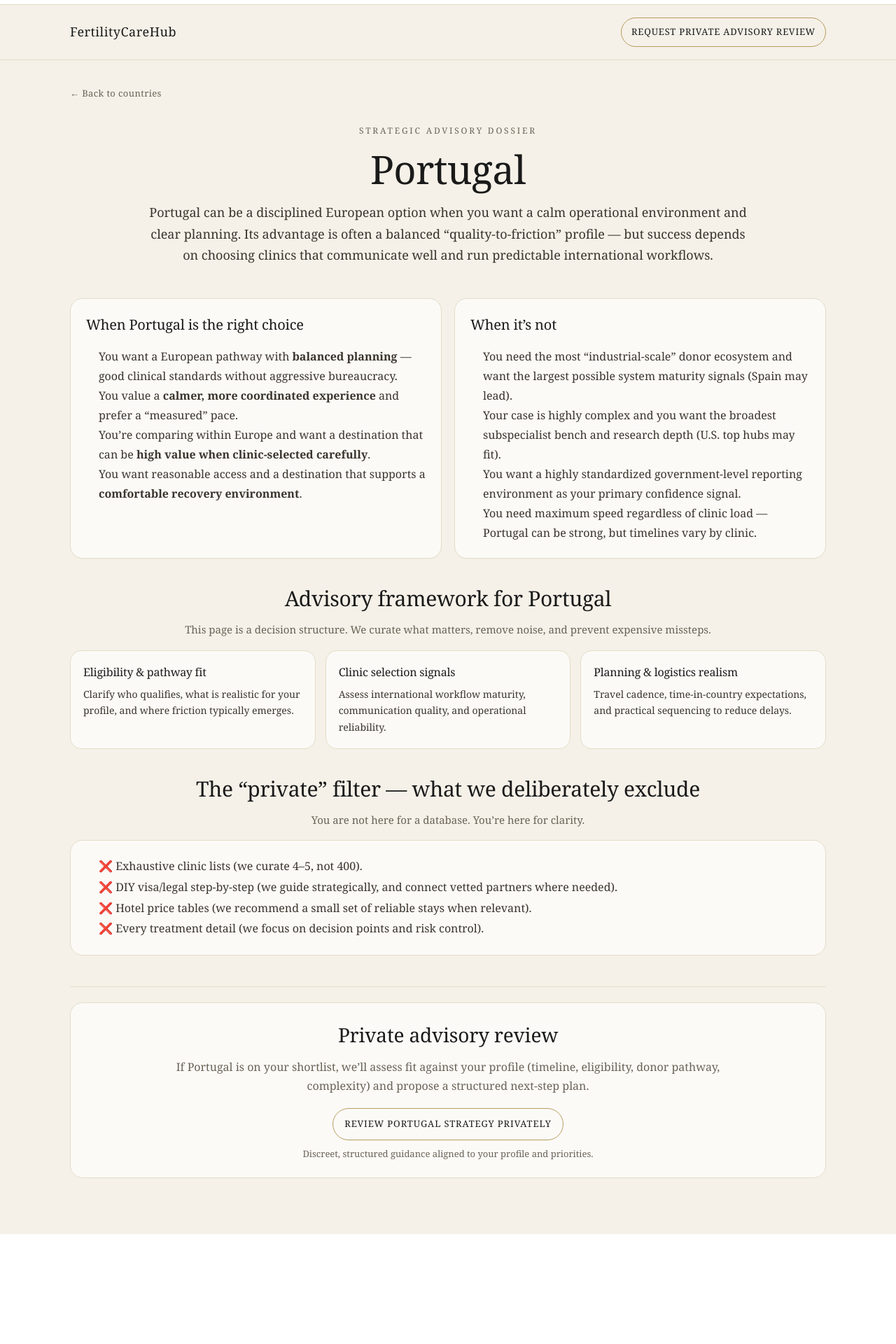
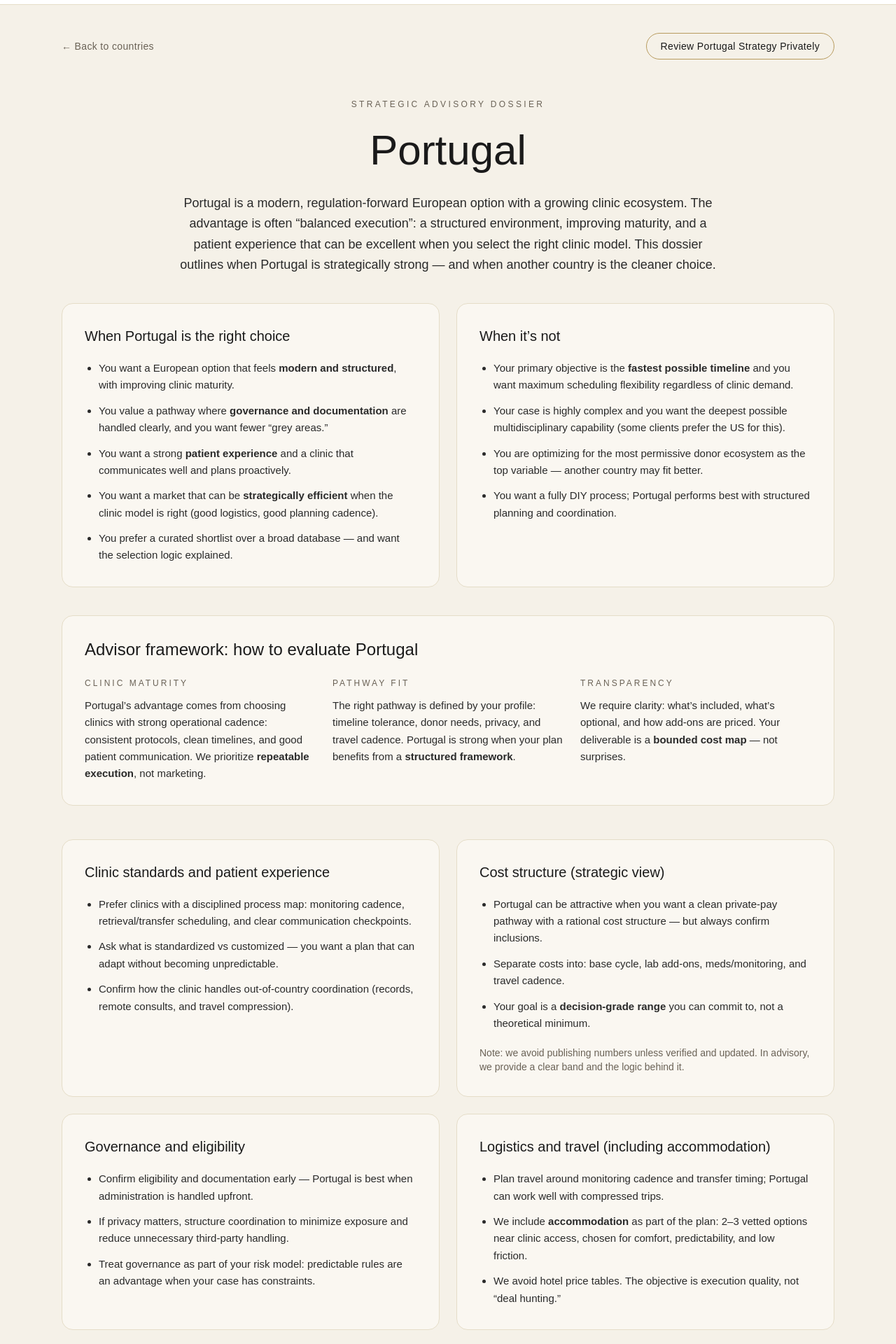
Before and after one commit to fmeliteintl-collab/fertilitycarehub-web, a Next.js app: page /countries/portugal in a window 1280 px wide. Shown: the part 80-2000 px from the top of the page at 70% size. Before the commit the page ends 1843 px from the top, so only its background shows below. Built offline with nearby package versions, Linux system fonts and the light colour scheme.

Commit message:
Build Portugal dossier

```diff
--- a/app/countries/portugal/page.tsx
+++ b/app/countries/portugal/page.tsx
@@ -1,362 +1,247 @@
 import Link from "next/link";
 
-export default function PortugalDossierPage() {
-  const COUNTRY = "Portugal";
-  const SLUG = "portugal";
-
-  const PAGE_BG = "#F5F1E8";
-  const INK = "#1A1A1A";
-  const MUTED = "#6A6256";
-  const GOLD = "#B89B5E";
-  const BORDER = "#E5DDC8";
-  const CARD_BG = "#FBFAF7";
-
+export default function PortugalPage() {
   return (
-    <main
-      style={{
-        background: PAGE_BG,
-        color: INK,
-        minHeight: "100vh",
-        fontFamily:
-          'ui-serif, Georgia, Cambria, "Times New Roman", Times, serif',
-      }}
-    >
-      {/* Header */}
-      <header
-        style={{
-          width: "100%",
-          borderBottom: `1px solid ${BORDER}`,
-          background: PAGE_BG,
-        }}
-      >
-        <div
-          style={{
-            maxWidth: 1120,
-            margin: "0 auto",
-            padding: "18px 20px",
-            display: "flex",
-            alignItems: "center",
-            justifyContent: "space-between",
-            gap: 16,
-          }}
-        >
+    <main className="min-h-screen bg-[#F5F1E8] text-[#1A1A1A]">
+      {/* Top utility bar */}
+      <div className="max-w-6xl mx-auto px-6 pt-10">
+        <div className="flex items-center justify-between">
           <Link
             href="/countries"
-            style={{
-              textDecoration: "none",
-              color: INK,
-              fontSize: 18,
-              letterSpacing: 0.5,
-            }}
+            className="text-sm tracking-wide text-[#6A6256] hover:text-[#1A1A1A]"
           >
-            FertilityCareHub
+            ← Back to countries
           </Link>
 
           <Link
-            href={`/countries/${SLUG}#consultation`}
-            style={{
-              textDecoration: "none",
-              border: `1px solid ${GOLD}`,
-              color: INK,
-              padding: "10px 14px",
-              borderRadius: 999,
-              fontSize: 13,
-              letterSpacing: 0.8,
-              textTransform: "uppercase",
-              whiteSpace: "nowrap",
-              background: "transparent",
-            }}
+            href="/consultation"
+            className="inline-flex items-center justify-center rounded-full border border-[#B89B5E] px-5 py-2 text-sm tracking-wide text-[#1A1A1A] hover:bg-[#F0E7D6]"
           >
-            Request Private Advisory Review
+            Review Portugal Strategy Privately
           </Link>
         </div>
-      </header>
+      </div>
 
-      {/* Body */}
-      <div style={{ maxWidth: 1120, margin: "0 auto", padding: "28px 20px 80px" }}>
-        {/* Back link */}
-        <div style={{ marginTop: 6 }}>
-          <Link
-            href="/countries"
-            style={{
-              textDecoration: "none",
-              color: MUTED,
-              fontSize: 13,
-              letterSpacing: 0.4,
-            }}
-          >
-            ← Back to countries
-          </Link>
-        </div>
-
-        {/* Hero */}
-        <section style={{ paddingTop: 34, paddingBottom: 28, textAlign: "center" }}>
-          <div
-            style={{
-              fontSize: 12,
-              letterSpacing: 2.8,
-              textTransform: "uppercase",
-              color: MUTED,
-              marginBottom: 16,
-            }}
-          >
-            Strategic advisory dossier
+      {/* Hero */}
+      <section className="max-w-6xl mx-auto px-6 pt-14 pb-10">
+        <div className="text-center">
+          <div className="text-xs tracking-[0.28em] text-[#6A6256]">
+            STRATEGIC ADVISORY DOSSIER
           </div>
 
-          <h1
-            style={{
-              margin: 0,
-              fontSize: 56,
-              lineHeight: 1.05,
-              letterSpacing: -0.6,
-            }}
-          >
-            {COUNTRY}
+          <h1 className="mt-5 text-5xl md:text-6xl leading-tight font-medium">
+            Portugal
           </h1>
 
-          <p
-            style={{
-              margin: "18px auto 0",
-              maxWidth: 860,
-              fontSize: 18,
-              lineHeight: 1.7,
-              color: "#3A342C",
-            }}
-          >
-            Portugal can be a disciplined European option when you want a calm operational
-            environment and clear planning. Its advantage is often a balanced “quality-to-friction”
-            profile — but success depends on choosing clinics that communicate well and run
-            predictable international workflows.
+          <p className="mt-6 max-w-3xl mx-auto text-lg leading-relaxed text-[#2A2A2A]">
+            Portugal is a modern, regulation-forward European option with a growing clinic ecosystem.
+            The advantage is often “balanced execution”: a structured environment, improving maturity,
+            and a patient experience that can be excellent when you select the right clinic model.
+            This dossier outlines when Portugal is strategically strong — and when another country is
+            the cleaner choice.
           </p>
-        </section>
+        </div>
+      </section>
 
-        {/* 2-up decision boxes */}
-        <section
-          style={{
-            display: "grid",
-            gridTemplateColumns: "1fr 1fr",
-            gap: 18,
-            marginTop: 18,
-          }}
-        >
-          {/* Right choice */}
-          <div
-            style={{
-              background: CARD_BG,
-              border: `1px solid ${BORDER}`,
-              borderRadius: 18,
-              padding: "22px 22px",
-              boxShadow: "0 1px 0 rgba(0,0,0,0.02)",
-            }}
-          >
-            <h2 style={{ margin: 0, fontSize: 20, letterSpacing: -0.2 }}>
-              When Portugal is the right choice
-            </h2>
-
-            <ul style={{ margin: "16px 0 0", paddingLeft: 18, color: "#3A342C", lineHeight: 1.75 }}>
+      {/* Two-column decision block */}
+      <section className="max-w-6xl mx-auto px-6 pb-10">
+        <div className="grid md:grid-cols-2 gap-6">
+          <div className="rounded-2xl border border-[#E5DDC8] bg-[#FAF7F1] p-8">
+            <h2 className="text-xl font-medium">When Portugal is the right choice</h2>
+            <ul className="mt-5 space-y-3 text-[15px] leading-relaxed text-[#2A2A2A] list-disc pl-5">
               <li>
-                You want a European pathway with <b>balanced planning</b> — good clinical standards without
-                aggressive bureaucracy.
+                You want a European option that feels <strong>modern and structured</strong>, with
+                improving clinic maturity.
               </li>
               <li>
-                You value a <b>calmer, more coordinated experience</b> and prefer a “measured” pace.
+                You value a pathway where <strong>governance and documentation</strong> are handled clearly,
+                and you want fewer “grey areas.”
               </li>
               <li>
-                You’re comparing within Europe and want a destination that can be <b>high value when clinic-selected carefully</b>.
+                You want a strong <strong>patient experience</strong> and a clinic that communicates well and
+                plans proactively.
               </li>
               <li>
-                You want reasonable access and a destination that supports a <b>comfortable recovery environment</b>.
+                You want a market that can be <strong>strategically efficient</strong> when the clinic model is right
+                (good logistics, good planning cadence).
+              </li>
+              <li>
+                You prefer a curated shortlist over a broad database — and want the selection logic explained.
               </li>
             </ul>
           </div>
 
-          {/* Not */}
-          <div
-            style={{
-              background: CARD_BG,
-              border: `1px solid ${BORDER}`,
-              borderRadius: 18,
-              padding: "22px 22px",
-              boxShadow: "0 1px 0 rgba(0,0,0,0.02)",
-            }}
-          >
-            <h2 style={{ margin: 0, fontSize: 20, letterSpacing: -0.2 }}>When it’s not</h2>
-
-            <ul style={{ margin: "16px 0 0", paddingLeft: 18, color: "#3A342C", lineHeight: 1.75 }}>
+          <div className="rounded-2xl border border-[#E5DDC8] bg-[#FAF7F1] p-8">
+            <h2 className="text-xl font-medium">When it’s not</h2>
+            <ul className="mt-5 space-y-3 text-[15px] leading-relaxed text-[#2A2A2A] list-disc pl-5">
               <li>
-                You need the most “industrial-scale” donor ecosystem and want the largest possible system maturity signals (Spain may lead).
+                Your primary objective is the <strong>fastest possible timeline</strong> and you want maximum scheduling
+                flexibility regardless of clinic demand.
               </li>
               <li>
-                Your case is highly complex and you want the broadest subspecialist bench and research depth (U.S. top hubs may fit).
+                Your case is highly complex and you want the deepest possible multidisciplinary capability
+                (some clients prefer the US for this).
               </li>
               <li>
-                You want a highly standardized government-level reporting environment as your primary confidence signal.
+                You are optimizing for the most permissive donor ecosystem as the top variable — another country may fit better.
               </li>
               <li>
-                You need maximum speed regardless of clinic load — Portugal can be strong, but timelines vary by clinic.
+                You want a fully DIY process; Portugal performs best with structured planning and coordination.
               </li>
             </ul>
           </div>
-        </section>
+        </div>
+      </section>
 
-        {/* Advisory framework */}
-        <section style={{ marginTop: 34 }}>
-          <div style={{ textAlign: "center", marginBottom: 16 }}>
-            <h2 style={{ margin: 0, fontSize: 30, letterSpacing: -0.3 }}>
-              Advisory framework for {COUNTRY}
-            </h2>
-            <p
-              style={{
-                margin: "10px auto 0",
-                maxWidth: 820,
-                color: MUTED,
-                lineHeight: 1.7,
-                fontSize: 15,
-              }}
-            >
-              This page is a decision structure. We curate what matters, remove noise, and
-              prevent expensive missteps.
+      {/* Framework */}
+      <section className="max-w-6xl mx-auto px-6 pb-12">
+        <div className="rounded-2xl border border-[#E5DDC8] bg-[#FAF7F1] p-8">
+          <h2 className="text-2xl font-medium">Advisor framework: how to evaluate Portugal</h2>
+
+          <div className="mt-6 grid md:grid-cols-3 gap-6">
+            <div>
+              <div className="text-xs tracking-[0.25em] text-[#6A6256]">CLINIC MATURITY</div>
+              <p className="mt-3 text-[15px] leading-relaxed text-[#2A2A2A]">
+                Portugal’s advantage comes from choosing clinics with strong operational cadence:
+                consistent protocols, clean timelines, and good patient communication. We prioritize
+                <strong> repeatable execution</strong>, not marketing.
+              </p>
+            </div>
+
+            <div>
+              <div className="text-xs tracking-[0.25em] text-[#6A6256]">PATHWAY FIT</div>
+              <p className="mt-3 text-[15px] leading-relaxed text-[#2A2A2A]">
+                The right pathway is defined by your profile: timeline tolerance, donor needs, privacy,
+                and travel cadence. Portugal is strong when your plan benefits from a <strong>structured framework</strong>.
+              </p>
+            </div>
+
+            <div>
+              <div className="text-xs tracking-[0.25em] text-[#6A6256]">TRANSPARENCY</div>
+              <p className="mt-3 text-[15px] leading-relaxed text-[#2A2A2A]">
+                We require clarity: what’s included, what’s optional, and how add-ons are priced. Your
+                deliverable is a <strong>bounded cost map</strong> — not surprises.
+              </p>
+            </div>
+          </div>
+        </div>
+      </section>
+
+      {/* Core sections */}
+      <section className="max-w-6xl mx-auto px-6 pb-12">
+        <div className="grid md:grid-cols-2 gap-6">
+          <div className="rounded-2xl border border-[#E5DDC8] bg-[#FAF7F1] p-8">
+            <h3 className="text-xl font-medium">Clinic standards and patient experience</h3>
+            <ul className="mt-5 space-y-3 text-[15px] leading-relaxed text-[#2A2A2A] list-disc pl-5">
+              <li>
+                Prefer clinics with a disciplined process map: monitoring cadence, retrieval/transfer scheduling,
+                and clear communication checkpoints.
+              </li>
+              <li>
+                Ask what is standardized vs customized — you want a plan that can adapt without becoming unpredictable.
+              </li>
+              <li>
+                Confirm how the clinic handles out-of-country coordination (records, remote consults, and travel compression).
+              </li>
+            </ul>
+          </div>
+
+          <div className="rounded-2xl border border-[#E5DDC8] bg-[#FAF7F1] p-8">
+            <h3 className="text-xl font-medium">Cost structure (strategic view)</h3>
+            <ul className="mt-5 space-y-3 text-[15px] leading-relaxed text-[#2A2A2A] list-disc pl-5">
+              <li>
+                Portugal can be attractive when you want a clean private-pay pathway with a rational cost structure —
+                but always confirm inclusions.
+              </li>
+              <li>
+                Separate costs into: base cycle, lab add-ons, meds/monitoring, and travel cadence.
+              </li>
+              <li>
+                Your goal is a <strong>decision-grade range</strong> you can commit to, not a theoretical minimum.
+              </li>
+            </ul>
+            <p className="mt-5 text-sm text-[#6A6256]">
+              Note: we avoid publishing numbers unless verified and updated. In advisory, we provide a clear band
+              and the logic behind it.
             </p>
           </div>
 
-          <div
-            style={{
-              display: "grid",
-              gridTemplateColumns: "repeat(3, 1fr)",
-              gap: 14,
-            }}
-          >
-            {[
-              {
-                title: "Eligibility & pathway fit",
-                text: "Clarify who qualifies, what is realistic for your profile, and where friction typically emerges.",
-              },
-              {
-                title: "Clinic selection signals",
-                text: "Assess international workflow maturity, communication quality, and operational reliability.",
-              },
-              {
-                title: "Planning & logistics realism",
-                text: "Travel cadence, time-in-country expectations, and practical sequencing to reduce delays.",
-              },
-            ].map((c) => (
-              <div
-                key={c.title}
-                style={{
-                  background: CARD_BG,
-                  border: `1px solid ${BORDER}`,
-                  borderRadius: 16,
-                  padding: 18,
-                }}
-              >
-                <div style={{ fontSize: 16, marginBottom: 8, letterSpacing: -0.2 }}>{c.title}</div>
-                <div style={{ color: "#3A342C", lineHeight: 1.7, fontSize: 14 }}>{c.text}</div>
-              </div>
-            ))}
-          </div>
-        </section>
-
-        {/* What we exclude */}
-        <section style={{ marginTop: 34 }}>
-          <div style={{ textAlign: "center", marginBottom: 16 }}>
-            <h2 style={{ margin: 0, fontSize: 30, letterSpacing: -0.3 }}>
-              The “private” filter — what we deliberately exclude
-            </h2>
-            <p
-              style={{
-                margin: "10px auto 0",
-                maxWidth: 860,
-                color: MUTED,
-                lineHeight: 1.7,
-                fontSize: 15,
-              }}
-            >
-              You are not here for a database. You’re here for clarity.
-            </p>
+          <div className="rounded-2xl border border-[#E5DDC8] bg-[#FAF7F1] p-8">
+            <h3 className="text-xl font-medium">Governance and eligibility</h3>
+            <ul className="mt-5 space-y-3 text-[15px] leading-relaxed text-[#2A2A2A] list-disc pl-5">
+              <li>
+                Confirm eligibility and documentation early — Portugal is best when administration is handled upfront.
+              </li>
+              <li>
+                If privacy matters, structure coordination to minimize exposure and reduce unnecessary third-party handling.
+              </li>
+              <li>
+                Treat governance as part of your risk model: predictable rules are an advantage when your case has constraints.
+              </li>
+            </ul>
           </div>
 
-          <div
-            style={{
-              background: CARD_BG,
-              border: `1px solid ${BORDER}`,
-              borderRadius: 18,
-              padding: 22,
-            }}
-          >
-            <ul style={{ margin: 0, paddingLeft: 18, color: "#3A342C", lineHeight: 1.85 }}>
-              <li>❌ Exhaustive clinic lists (we curate 4–5, not 400).</li>
-              <li>❌ DIY visa/legal step-by-step (we guide strategically, and connect vetted partners where needed).</li>
-              <li>❌ Hotel price tables (we recommend a small set of reliable stays when relevant).</li>
-              <li>❌ Every treatment detail (we focus on decision points and risk control).</li>
+          <div className="rounded-2xl border border-[#E5DDC8] bg-[#FAF7F1] p-8">
+            <h3 className="text-xl font-medium">Logistics and travel (including accommodation)</h3>
+            <ul className="mt-5 space-y-3 text-[15px] leading-relaxed text-[#2A2A2A] list-disc pl-5">
+              <li>
+                Plan travel around monitoring cadence and transfer timing; Portugal can work well with compressed trips.
+              </li>
+              <li>
+                We include <strong>accommodation</strong> as part of the plan: 2–3 vetted options near clinic access,
+                chosen for comfort, predictability, and low friction.
+              </li>
+              <li>
+                We avoid hotel price tables. The objective is execution quality, not “deal hunting.”
+              </li>
             </ul>
           </div>
-        </section>
+        </div>
+      </section>
 
-        {/* Consultation anchor */}
-        <section
-          id="consultation"
-          style={{
-            marginTop: 44,
-            paddingTop: 22,
-            borderTop: `1px solid ${BORDER}`,
-          }}
-        >
-          <div
-            style={{
-              background: CARD_BG,
-              border: `1px solid ${BORDER}`,
-              borderRadius: 18,
-              padding: 24,
-              textAlign: "center",
-            }}
-          >
-            <h2 style={{ margin: 0, fontSize: 28, letterSpacing: -0.2 }}>
-              Private advisory review
-            </h2>
-            <p style={{ margin: "12px auto 0", maxWidth: 820, color: MUTED, lineHeight: 1.7 }}>
-              If Portugal is on your shortlist, we’ll assess fit against your profile (timeline, eligibility,
-              donor pathway, complexity) and propose a structured next-step plan.
-            </p>
+      {/* What we exclude */}
+      <section className="max-w-6xl mx-auto px-6 pb-12">
+        <div className="rounded-2xl border border-[#E5DDC8] bg-[#FAF7F1] p-8">
+          <h3 className="text-xl font-medium">What we deliberately exclude (the private filter)</h3>
+          <div className="mt-5 grid md:grid-cols-2 gap-6">
+            <ul className="space-y-3 text-[15px] leading-relaxed text-[#2A2A2A] list-disc pl-5">
+              <li>Exhaustive clinic lists (we curate a shortlist, not a database).</li>
+              <li>DIY administrative/visa playbooks (we coordinate with trusted partners).</li>
+              <li>Overly broad treatment encyclopedias (we focus on strategic decisions).</li>
+            </ul>
+            <ul className="space-y-3 text-[15px] leading-relaxed text-[#2A2A2A] list-disc pl-5">
+              <li>Hotel price grids (we recommend 2–3 vetted options for smooth execution).</li>
+              <li>Unverified claims and static numbers (we prioritize accuracy and updates).</li>
+              <li>One-size-fits-all advice (pathway fit is the product).</li>
+            </ul>
+          </div>
+        </div>
+      </section>
 
-            <div style={{ marginTop: 18 }}>
-              <Link
-                href="/consultation"
-                style={{
-                  display: "inline-block",
-                  textDecoration: "none",
-                  border: `1px solid ${GOLD}`,
-                  padding: "12px 16px",
-                  borderRadius: 999,
-                  color: INK,
-                  fontSize: 13,
-                  letterSpacing: 0.9,
-                  textTransform: "uppercase",
-                  background: "transparent",
-                }}
-              >
-                Review {COUNTRY} Strategy Privately
-              </Link>
+      {/* CTA */}
+      <section className="max-w-6xl mx-auto px-6 pb-16">
+        <div className="rounded-2xl border border-[#E5DDC8] bg-[#FAF7F1] p-10 text-center">
+          <h3 className="text-2xl font-medium">Private advisory, not a public database.</h3>
+          <p className="mt-4 max-w-2xl mx-auto text-[15px] leading-relaxed text-[#2A2A2A]">
+            If Portugal is on your shortlist, the decisive step is aligning your pathway to the right clinic model,
+            timelines, and governance constraints. We’ll structure the plan, curate the shortlist, and provide a clean
+            execution route.
+          </p>
 
-              <div style={{ marginTop: 10, fontSize: 13, color: MUTED }}>
-                Discreet, structured guidance aligned to your profile and priorities.
-              </div>
-            </div>
+          <div className="mt-7 flex items-center justify-center">
+            <Link
+              href="/consultation"
+              className="inline-flex items-center justify-center rounded-full border border-[#B89B5E] px-6 py-3 text-sm tracking-wide text-[#1A1A1A] hover:bg-[#F0E7D6]"
+            >
+              Request Private Advisory Review
+            </Link>
           </div>
-        </section>
-      </div>
 
-      {/* Responsive */}
-      <style>{`
-        @media (max-width: 900px) {
-          section[style*="grid-template-columns: 1fr 1fr"] {
-            grid-template-columns: 1fr !important;
-          }
-          section div[style*="grid-template-columns: repeat(3, 1fr)"] {
-            grid-template-columns: 1fr !important;
-          }
-          h1 { font-size: 40px !important; }
-        }
-      `}</style>
+          <div className="mt-3 text-xs tracking-wide text-[#6A6256]">
+            Discreet, structured guidance aligned to your profile and jurisdictional constraints.
+          </div>
+        </div>
+      </section>
     </main>
   );
 }
```
